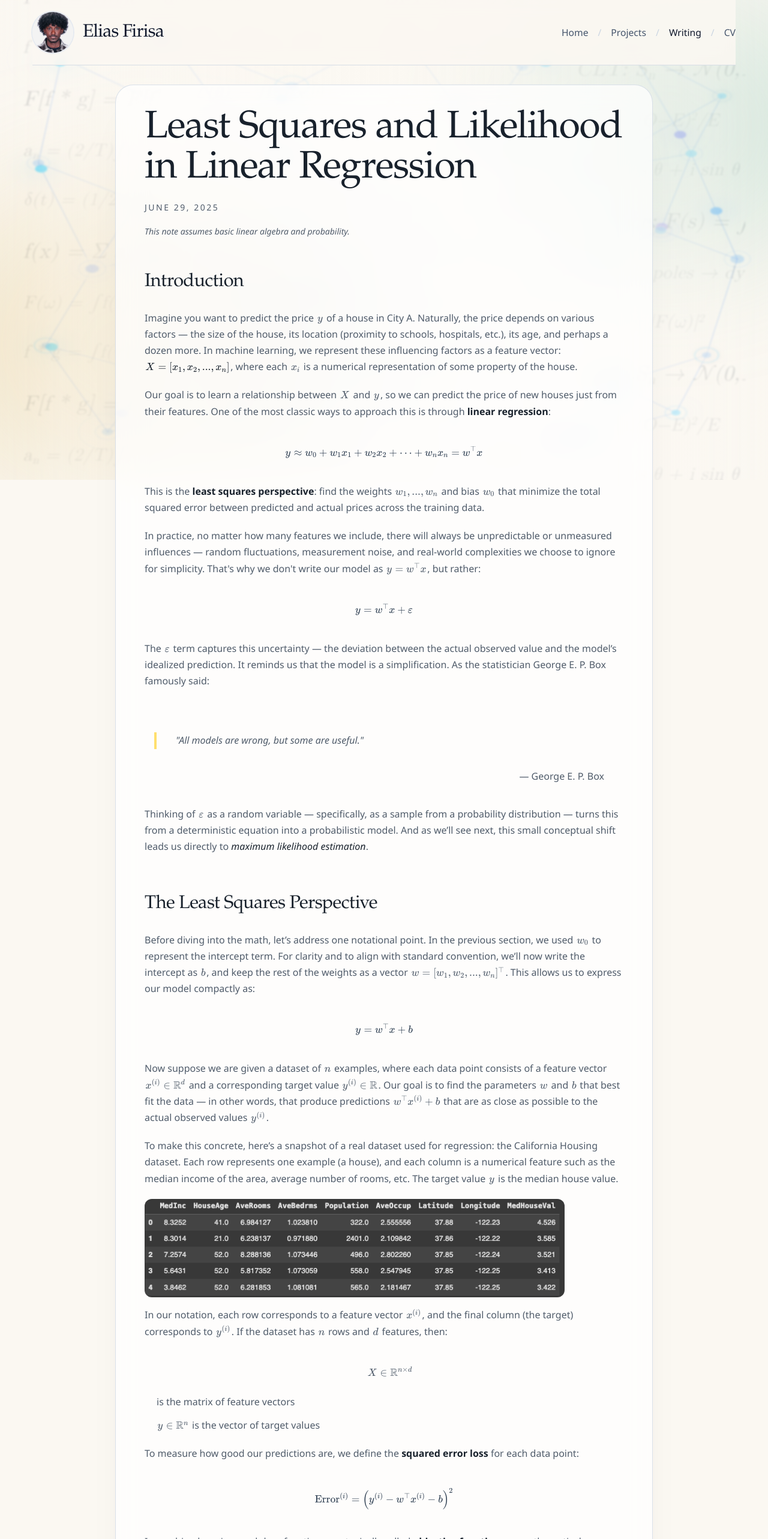
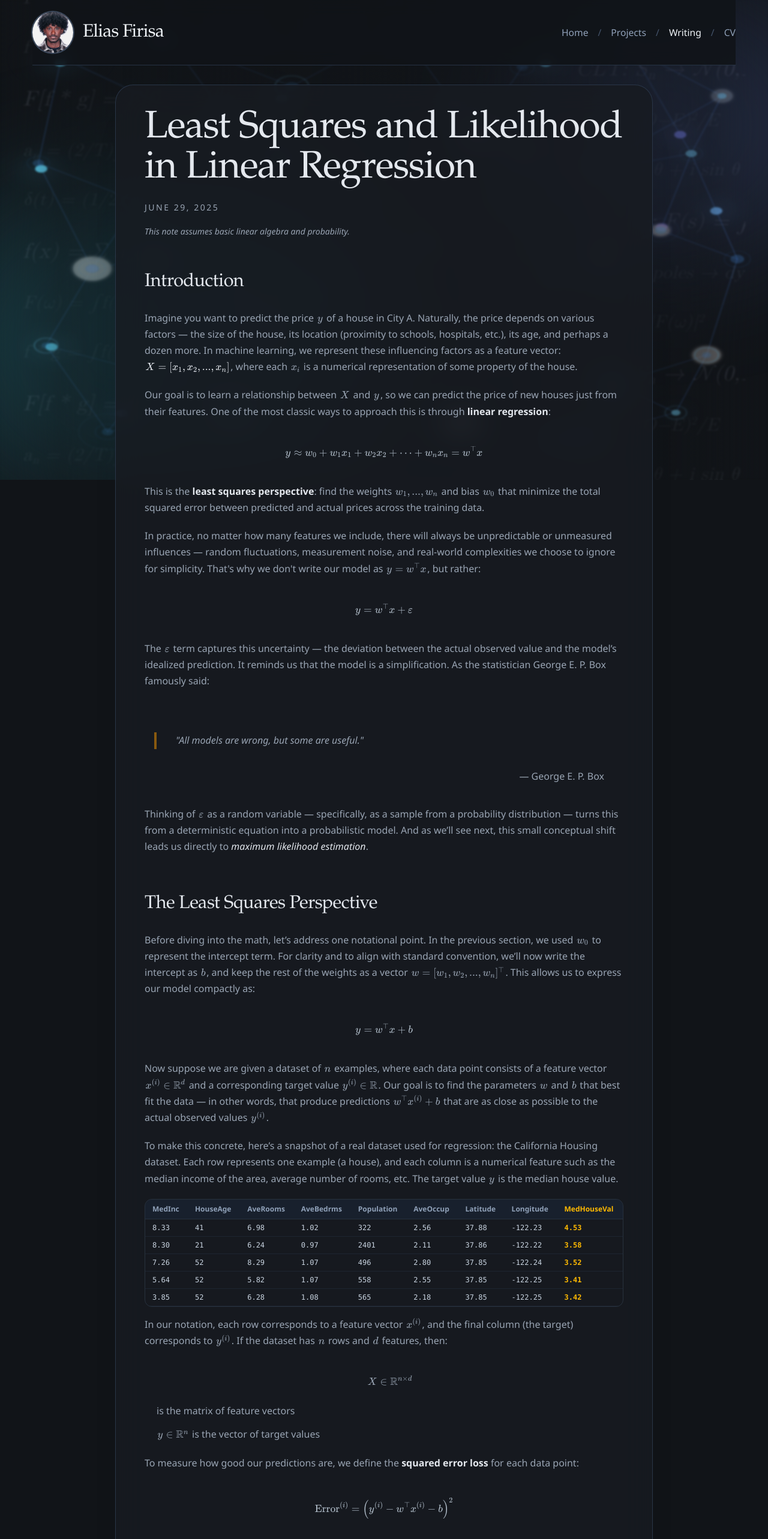
Before and after one commit to EliasSf73/elias-firisa-website, a Next.js app: page /blog/posts/slug in a window 1280 px wide. Shown: the top 2566 px of the page at 60% size. Built offline with nearby package versions, Linux system fonts and the light colour scheme.

Commit message:
Dark theme, unified glow colors, replace blog images with HTML/SVG

```diff
--- a/src/app/blog/page.tsx
+++ b/src/app/blog/page.tsx
@@ -3,28 +3,28 @@ import { writings } from "@/data/site";
 
 const Blog = () => {
   return (
-    <div className="min-h-screen pb-14 pt-10 text-slate-900">
+    <div className="min-h-screen pb-14 pt-10 text-slate-100">
       <section className="max-w-4xl">
-        <h1 className="text-5xl font-display text-slate-900 md:text-6xl">
+        <h1 className="text-5xl font-display text-slate-100 md:text-6xl">
           Writing
         </h1>
-        <p className="mt-6 max-w-3xl text-lg text-slate-700">
+        <p className="mt-6 max-w-3xl text-lg text-slate-300">
           A small set of notes and longer explanations.
         </p>
       </section>
 
       <section className="mt-16 space-y-10">
         {writings.map((post) => (
-          <article key={post.title} className="max-w-4xl border-t border-slate-300/70 pt-8">
+          <article key={post.title} className="max-w-4xl border-t border-slate-700/70 pt-8">
             <div className="flex flex-wrap items-center justify-between gap-3">
               <p className="text-xs uppercase tracking-[0.2em] text-slate-500">{post.kind}</p>
               <p className="text-xs uppercase tracking-[0.16em] text-slate-500">{post.date}</p>
             </div>
-            <h2 className="mt-4 text-3xl font-display text-slate-900">{post.title}</h2>
-            <p className="mt-4 max-w-2xl text-base text-slate-700">{post.summary}</p>
+            <h2 className="mt-4 text-3xl font-display text-slate-100">{post.title}</h2>
+            <p className="mt-4 max-w-2xl text-base text-slate-300">{post.summary}</p>
             <Link
               href={post.href}
-              className="mt-5 inline-flex text-sm font-semibold text-slate-800 underline decoration-slate-400 underline-offset-4 transition hover:text-slate-950"
+              className="mt-5 inline-flex text-sm font-semibold text-slate-200 underline decoration-slate-500 underline-offset-4 transition hover:text-slate-50"
             >
               Read article
             </Link>
@@ -32,8 +32,8 @@ const Blog = () => {
         ))}
       </section>
 
-      <section className="mt-16 max-w-3xl border-t border-slate-300/60 pt-8">
-        <p className="text-sm text-slate-600">
+      <section className="mt-16 max-w-3xl border-t border-slate-700/60 pt-8">
+        <p className="text-sm text-slate-400">
           More notes will be added here.
         </p>
       </section>
--- a/src/app/blog/posts/slug/page.tsx
+++ b/src/app/blog/posts/slug/page.tsx
@@ -1,8 +1,6 @@
 import React from 'react';
 import Link from 'next/link';
 import { LaTeX } from '@/components/LaTeX';
-
-const basePath = process.env.NODE_ENV === "production" ? "/elias-firisa-website" : "";
 
 export const metadata = {
   title: 'Least Squares and Likelihood in Linear Regression',
@@ -11,7 +9,7 @@ export const metadata = {
 
 const LinearRegression = () => {
   return (
-    <article className="reading-article mx-auto max-w-4xl rounded-[30px] border border-slate-300/70 bg-[rgba(255,255,255,0.72)] px-6 py-10 shadow-[0_28px_80px_-54px_rgba(15,23,42,0.18)] backdrop-blur-xl sm:px-8 lg:px-12">
+    <article className="reading-article mx-auto max-w-4xl rounded-[30px] border border-slate-700/70 bg-[rgba(24,28,34,0.82)] px-6 py-10 shadow-[0_28px_80px_-54px_rgba(15,23,42,0.18)] backdrop-blur-xl sm:px-8 lg:px-12">
       <h1>Least Squares and Likelihood in Linear Regression</h1>
       {/* <p className="text-xl text-gray-500 mb-2">
         Connecting least squares with maximum likelihood estimation: Linear regression as both a geometric projection and a probabilistic model under Gaussian noise.
@@ -57,7 +55,7 @@ const LinearRegression = () => {
         </p>
 
         <figure className="mt-6 p-4">
-          <blockquote className="border-l-4 border-amber-300/70 pl-8 italic">
+          <blockquote className="border-l-4 border-amber-500/50 pl-8 italic">
             "All models are wrong, but some are useful."
           </blockquote>
           <figcaption className="text-right pr-4">&mdash; George E. P. Box</figcaption>
@@ -100,8 +98,39 @@ const LinearRegression = () => {
           average number of rooms, etc. The target value <LaTeX math={String.raw`y`} /> is the median house value.
         </p>
 
-        <div className="text-center mt-4 mb-4">
-          <img src={`${basePath}/assets/california_housing_head.png`} alt="California Housing Dataset Preview" width={700} height={300} loading="eager" style={{ maxWidth: '100%', height: 'auto', borderRadius: '12px' }} />
+        <div className="mt-4 mb-4 overflow-x-auto rounded-xl border border-slate-600/40">
+          <table className="w-full text-xs text-slate-300">
+            <thead>
+              <tr className="border-b border-slate-600/40 bg-slate-800/50 text-left text-slate-400">
+                <th className="px-3 py-2">MedInc</th>
+                <th className="px-3 py-2">HouseAge</th>
+                <th className="px-3 py-2">AveRooms</th>
+                <th className="px-3 py-2">AveBedrms</th>
+                <th className="px-3 py-2">Population</th>
+                <th className="px-3 py-2">AveOccup</th>
+                <th className="px-3 py-2">Latitude</th>
+                <th className="px-3 py-2">Longitude</th>
+                <th className="px-3 py-2 text-amber-400">MedHouseVal</th>
+              </tr>
+            </thead>
+            <tbody className="font-mono">
+              {[
+                [8.3252, 41, 6.98, 1.02, 322, 2.56, 37.88, -122.23, 4.526],
+                [8.3014, 21, 6.24, 0.97, 2401, 2.11, 37.86, -122.22, 3.585],
+                [7.2574, 52, 8.29, 1.07, 496, 2.80, 37.85, -122.24, 3.521],
+                [5.6431, 52, 5.82, 1.07, 558, 2.55, 37.85, -122.25, 3.413],
+                [3.8462, 52, 6.28, 1.08, 565, 2.18, 37.85, -122.25, 3.422],
+              ].map((row, i) => (
+                <tr key={i} className="border-b border-slate-700/30 hover:bg-slate-700/20">
+                  {row.map((val, j) => (
+                    <td key={j} className={`px-3 py-1.5 ${j === row.length - 1 ? 'text-amber-400 font-semibold' : ''}`}>
+                      {typeof val === 'number' ? val.toFixed(val % 1 === 0 ? 0 : 2) : val}
+                    </td>
+                  ))}
+                </tr>
+              ))}
+            </tbody>
+          </table>
         </div>
 
         <p>
@@ -141,8 +170,51 @@ const LinearRegression = () => {
           the distance between the true value and the predicted value for each data point.
         </p>
 
-        <div className="text-center mt-4 mb-4">
-          <img src={`${basePath}/assets/residual_plot.png`} alt="Scatter plot with regression line and residuals" width={500} height={400} loading="eager" style={{ maxWidth: '100%', height: 'auto', borderRadius: '12px' }} />
+        <div className="mt-4 mb-4 rounded-xl border border-slate-600/40 bg-slate-800/30 p-4">
+          <svg viewBox="0 0 500 340" className="w-full" style={{ maxHeight: '380px' }}>
+            {/* Axes */}
+            <line x1="60" y1="290" x2="480" y2="290" stroke="#475569" strokeWidth="1" />
+            <line x1="60" y1="290" x2="60" y2="20" stroke="#475569" strokeWidth="1" />
+            {/* Axis labels */}
+            <text x="270" y="330" textAnchor="middle" fill="#94a3b8" fontSize="12" fontFamily="inherit">Average Rooms</text>
+            <text x="18" y="155" textAnchor="middle" fill="#94a3b8" fontSize="12" fontFamily="inherit" transform="rotate(-90, 18, 155)">House Price</text>
+            {/* Grid lines */}
+            {[70, 130, 190, 250].map((y, i) => (
+              <line key={`g${i}`} x1="60" y1={y} x2="480" y2={y} stroke="#334155" strokeWidth="0.5" strokeDasharray="4 4" />
+            ))}
+            {/* Y-axis ticks */}
+            {[{y: 250, l: '1'}, {y: 190, l: '2'}, {y: 130, l: '3'}, {y: 70, l: '4'}].map((t, i) => (
+              <text key={`yt${i}`} x="50" y={t.y + 4} textAnchor="end" fill="#64748b" fontSize="10">{t.l}</text>
+            ))}
+            {/* X-axis ticks */}
+            {[{x: 120, l: '3'}, {x: 200, l: '5'}, {x: 280, l: '6'}, {x: 360, l: '7'}, {x: 440, l: '8'}].map((t, i) => (
+              <text key={`xt${i}`} x={t.x} y="305" textAnchor="middle" fill="#64748b" fontSize="10">{t.l}</text>
+            ))}
+            {/* Regression line */}
+            <line x1="80" y1="265" x2="460" y2="65" stroke="#f87171" strokeWidth="2" opacity="0.8" />
+            {/* Data points and residuals */}
+            {[
+              {x: 100, y: 240, py: 256}, {x: 130, y: 210, py: 242}, {x: 150, y: 260, py: 233},
+              {x: 175, y: 215, py: 222}, {x: 200, y: 180, py: 210}, {x: 210, y: 230, py: 205},
+              {x: 235, y: 170, py: 193}, {x: 250, y: 195, py: 186}, {x: 270, y: 150, py: 176},
+              {x: 290, y: 190, py: 166}, {x: 310, y: 120, py: 156}, {x: 325, y: 165, py: 149},
+              {x: 340, y: 130, py: 142}, {x: 360, y: 105, py: 132}, {x: 380, y: 145, py: 122},
+              {x: 400, y: 90, py: 112}, {x: 415, y: 130, py: 105}, {x: 435, y: 75, py: 95},
+              {x: 450, y: 110, py: 88},
+            ].map((p, i) => (
+              <g key={`p${i}`}>
+                <line x1={p.x} y1={p.y} x2={p.x} y2={p.py} stroke="#94a3b8" strokeWidth="1" strokeDasharray="3 3" opacity="0.5" />
+                <circle cx={p.x} cy={p.y} r="4" fill="#60a5fa" opacity="0.85" />
+              </g>
+            ))}
+            {/* Legend */}
+            <circle cx="90" cy="25" r="4" fill="#60a5fa" />
+            <text x="100" y="29" fill="#94a3b8" fontSize="10">Data points</text>
+            <line x1="170" y1="25" x2="190" y2="25" stroke="#f87171" strokeWidth="2" />
+            <text x="196" y="29" fill="#94a3b8" fontSize="10">Regression line</text>
+            <line x1="300" y1="25" x2="318" y2="25" stroke="#94a3b8" strokeWidth="1" strokeDasharray="3 3" />
+            <text x="324" y="29" fill="#94a3b8" fontSize="10">Residuals</text>
+          </svg>
         </div>
 
         <p>
@@ -317,7 +389,7 @@ const LinearRegression = () => {
           This is the closed-form solution to the least squares problem, derived directly from calculus and matrix algebra.
         </p>
 
-        <div className="mt-6 rounded-[24px] border border-sky-200/70 bg-sky-50/70 p-5 text-sm text-slate-700">
+        <div className="mt-6 rounded-[24px] border border-sky-700/40 bg-sky-950/40 p-5 text-sm text-slate-300">
           <strong>Matrix Derivative Reference:</strong>
           <p className="mt-2">
             The following identities were used in the derivation:
@@ -556,7 +628,7 @@ const LinearRegression = () => {
             </p>
             <hr className="my-6" />
 
-            <p className="rounded-[22px] border border-slate-200 bg-white/70 px-4 py-4 text-sm text-slate-600">
+            <p className="rounded-[22px] border border-slate-600/50 bg-slate-800/60 px-4 py-4 text-sm text-slate-300">
               This post was inspired by a lecture and exam question from the
               <strong> Machine Learning (CS376)</strong> course at KAIST, taught by {''}
               <a href="https://sites.google.com/view/npark/home?authuser=0" target="_blank" rel="noopener noreferrer">
--- a/src/app/globals.css
+++ b/src/app/globals.css
@@ -7,13 +7,13 @@
 }
 
 :root {
-  color-scheme: light;
-  --paper: #fbf8f2;
-  --paper-2: #fffdf8;
-  --ink: #1b2430;
-  --muted: #5f6774;
-  --accent: #2f6fed;
-  --accent-2: #d49a3a;
+  color-scheme: dark;
+  --paper: #111418;
+  --paper-2: #181c22;
+  --ink: #e4e8ee;
+  --muted: #8a919c;
+  --accent: #5a9cff;
+  --accent-2: #e0a84a;
 }
 
 * {
@@ -58,7 +58,7 @@ a {
 }
 
 ::selection {
-  background: rgba(47, 111, 237, 0.16);
+  background: rgba(90, 156, 255, 0.25);
 }
 
 /* ═══════════════════════════════════════════
@@ -76,13 +76,13 @@ a {
   z-index: -1;
   background: linear-gradient(
     90deg,
-    rgba(251, 248, 242, 0) 0%,
-    rgba(251, 248, 242, 0.42) 8%,
-    rgba(251, 248, 242, 0.6) 25%,
-    rgba(251, 248, 242, 0.68) 50%,
-    rgba(251, 248, 242, 0.6) 75%,
-    rgba(251, 248, 242, 0.42) 92%,
-    rgba(251, 248, 242, 0) 100%
+    rgba(17, 20, 24, 0) 0%,
+    rgba(17, 20, 24, 0.42) 8%,
+    rgba(17, 20, 24, 0.6) 25%,
+    rgba(17, 20, 24, 0.68) 50%,
+    rgba(17, 20, 24, 0.6) 75%,
+    rgba(17, 20, 24, 0.42) 92%,
+    rgba(17, 20, 24, 0) 100%
   );
   backdrop-filter: blur(1.8px);
 }
@@ -185,18 +185,18 @@ a {
 }
 
 .eq-item {
-  color: rgba(27, 36, 48, 0.14);
+  color: rgba(200, 210, 230, 0.12);
   font-family: "CMU Serif", "Computer Modern", "Latin Modern Math", "KaTeX_Main", "Palatino Linotype", Georgia, serif;
   font-style: italic;
   font-size: clamp(1.6rem, 1.1vw + 1rem, 2.6rem);
   line-height: 1.15;
   letter-spacing: 0.02em;
   white-space: nowrap;
-  text-shadow: 0 1px 0 rgba(255, 255, 255, 0.15);
+  text-shadow: 0 1px 0 rgba(0, 0, 0, 0.15);
 }
 
 .eq-item.is-large {
-  color: rgba(27, 36, 48, 0.19);
+  color: rgba(200, 210, 230, 0.17);
   font-size: clamp(2.2rem, 1.4vw + 1.1rem, 3.4rem);
 }
 
@@ -230,7 +230,7 @@ a {
   top: 4%;
   width: 38rem;
   height: 32rem;
-  background: rgba(80, 140, 255, 0.3);
+  background: rgba(50, 190, 210, 0.28);
 }
 
 .scene-home .glow-b {
@@ -238,7 +238,7 @@ a {
   top: 16%;
   width: 30rem;
   height: 26rem;
-  background: rgba(235, 180, 70, 0.25);
+  background: rgba(100, 130, 220, 0.24);
   animation-delay: -7s;
 }
 
@@ -247,7 +247,7 @@ a {
   bottom: 4%;
   width: 36rem;
   height: 28rem;
-  background: rgba(90, 130, 220, 0.22);
+  background: rgba(255, 215, 150, 0.15);
   animation-delay: -13s;
 }
 
@@ -282,7 +282,7 @@ a {
   bottom: 2%;
   width: 38rem;
   height: 30rem;
-  background: rgba(220, 178, 90, 0.28);
+  background: rgba(50, 180, 200, 0.25);
 }
 
 .scene-writing .glow-b {
@@ -290,7 +290,7 @@ a {
   top: 8%;
   width: 32rem;
   height: 26rem;
-  background: rgba(100, 180, 160, 0.25);
+  background: rgba(100, 130, 220, 0.22);
   animation-delay: -10s;
 }
 
@@ -299,7 +299,7 @@ a {
   top: 40%;
   width: 24rem;
   height: 24rem;
-  background: rgba(80, 120, 200, 0.14);
+  background: rgba(80, 160, 200, 0.16);
   animation-delay: -5s;
 }
 
@@ -308,7 +308,7 @@ a {
   top: 16%;
   width: 30rem;
   height: 26rem;
-  background: rgba(100, 140, 225, 0.24);
+  background: rgba(50, 180, 210, 0.24);
 }
 
 .scene-default .glow-b {
@@ -316,7 +316,7 @@ a {
   bottom: 10%;
   width: 26rem;
   height: 22rem;
-  background: rgba(220, 185, 110, 0.2);
+  background: rgba(100, 130, 220, 0.2);
   animation-delay: -8s;
 }
 
@@ -511,13 +511,14 @@ a {
    ═══════════════════════════════════════════ */
 
 .reading-article {
-  color: #314154;
+  color: #b0bcc8;
+  overflow-x: hidden;
 }
 
 .reading-article h1,
 .reading-article h2,
 .reading-article h3 {
-  color: #18212c;
+  color: #e4e8ee;
 }
 
 .reading-article h1 {
@@ -542,7 +543,7 @@ a {
 .reading-article li,
 .reading-article figcaption,
 .reading-article blockquote {
-  color: #4f5b6a;
+  color: #9aa5b4;
 }
 
 .reading-article p,
@@ -563,11 +564,11 @@ a {
 
 .reading-article strong,
 .reading-article em {
-  color: #18212c;
+  color: #e4e8ee;
 }
 
 .reading-article a {
-  color: #2f6fed;
+  color: #5a9cff;
 }
 
 .reading-article blockquote {
@@ -597,4 +598,10 @@ a {
   margin: 1rem 0;
   overflow-x: auto;
   overflow-y: hidden;
+  max-width: 100%;
 }
+
+.reading-article .text-center {
+  overflow-x: auto;
+  max-width: 100%;
+}
--- a/src/components/Footer.tsx
+++ b/src/components/Footer.tsx
@@ -1,6 +1,6 @@
 const Footer = () => {
   return (
-    <footer className="mt-20 border-t border-slate-300/70 py-8 text-sm text-slate-500">
+    <footer className="mt-20 border-t border-slate-700/70 py-8 text-sm text-slate-500">
       <div className="flex flex-col items-start justify-between gap-3 md:flex-row md:items-center">
         <p>&copy; {new Date().getFullYear()} Elias Firisa</p>
         <p>Next.js</p>
--- a/src/components/Navbar.tsx
+++ b/src/components/Navbar.tsx
@@ -24,8 +24,8 @@ const Navbar = () => {
   };
 
   return (
-    <nav className="sticky top-0 z-50 bg-[rgba(251,248,242,0.88)] backdrop-blur-md">
-      <div className="border-b border-slate-300/70 py-5">
+    <nav className="sticky top-0 z-50 bg-[rgba(17,20,24,0.88)] backdrop-blur-md">
+      <div className="border-b border-slate-700/70 py-5">
         <div className="flex flex-col gap-4 md:flex-row md:items-center md:justify-between">
           <div className="flex items-center gap-4">
             <img
@@ -33,14 +33,14 @@ const Navbar = () => {
               alt="Elias Firisa"
               width={68}
               height={68}
-              className="rounded-full object-cover ring-2 ring-slate-200/80"
+              className="rounded-full object-cover ring-2 ring-slate-600/80"
               style={{ width: 68, height: 68 }}
             />
-            <Link href="/" className="font-display text-2xl tracking-tight text-slate-900 sm:text-3xl">
+            <Link href="/" className="font-display text-2xl tracking-tight text-slate-100 sm:text-3xl">
               Elias Firisa
             </Link>
           </div>
-          <ul className="flex flex-wrap items-center gap-y-3 text-[0.98rem] font-medium text-slate-600">
+          <ul className="flex flex-wrap items-center gap-y-3 text-[0.98rem] font-medium text-slate-400">
             {links.map((link, index) => (
               <li key={link.href} className="flex items-center">
                 <Link
@@ -49,14 +49,14 @@ const Navbar = () => {
                   rel={link.external ? "noopener noreferrer" : undefined}
                   className={`transition ${
                     !link.external && isActive(link.href)
-                      ? "text-slate-900 underline decoration-slate-400 underline-offset-[0.45rem]"
-                      : "text-slate-600 hover:text-slate-900"
+                      ? "text-slate-100 underline decoration-slate-500 underline-offset-[0.45rem]"
+                      : "text-slate-400 hover:text-slate-100"
                   }`}
                 >
                   {link.label}
                 </Link>
                 {index < links.length - 1 ? (
-                  <span aria-hidden="true" className="px-4 text-slate-300">
+                  <span aria-hidden="true" className="px-4 text-slate-600">
                     /
                   </span>
                 ) : null}
```
Also changed, not shown: src/app/blog/posts/rectflow/page.tsx (+7 -7 lines), src/app/page.tsx (+15 -15 lines), src/app/projects/page.tsx (+14 -14 lines).
